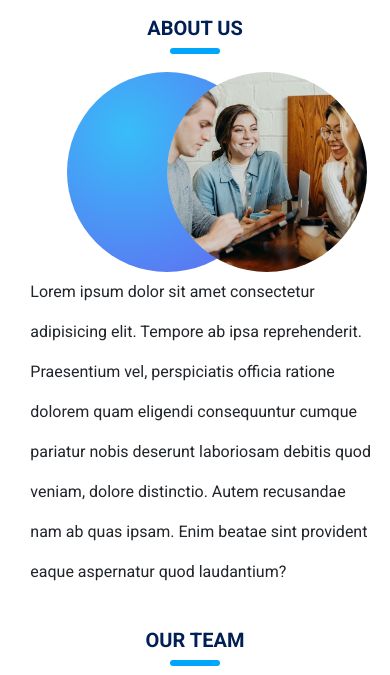
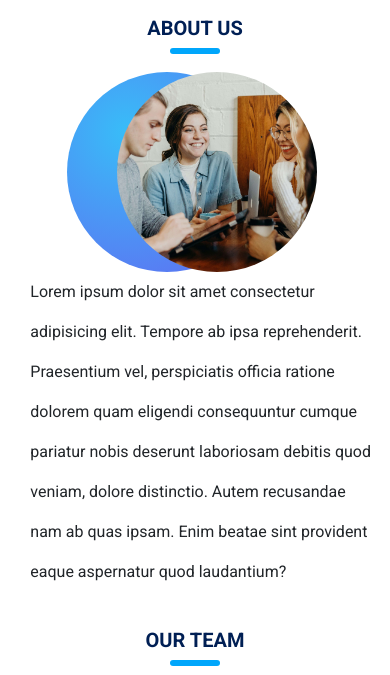
Before and after one commit to MahiAlex38/MAVI-Website-Project, a plain HTML site: page index.html in a window 390 px wide. Shown: the part 2261-2936 px from the top of the page. Drawn offline with Linux system fonts and the light colour scheme.

Commit message:
Update style.css

```diff
--- a/style.css
+++ b/style.css
@@ -352,7 +352,13 @@ h6{
 }
 
 }
+@media(max-width: 468px){
 
+   .image-content {
+    position: absolute;
+    inset: 0;
+    transform: translatex(50px) !important;
+   }}
 /*****************************************************
             TEAM
 *****************************************************/
```
